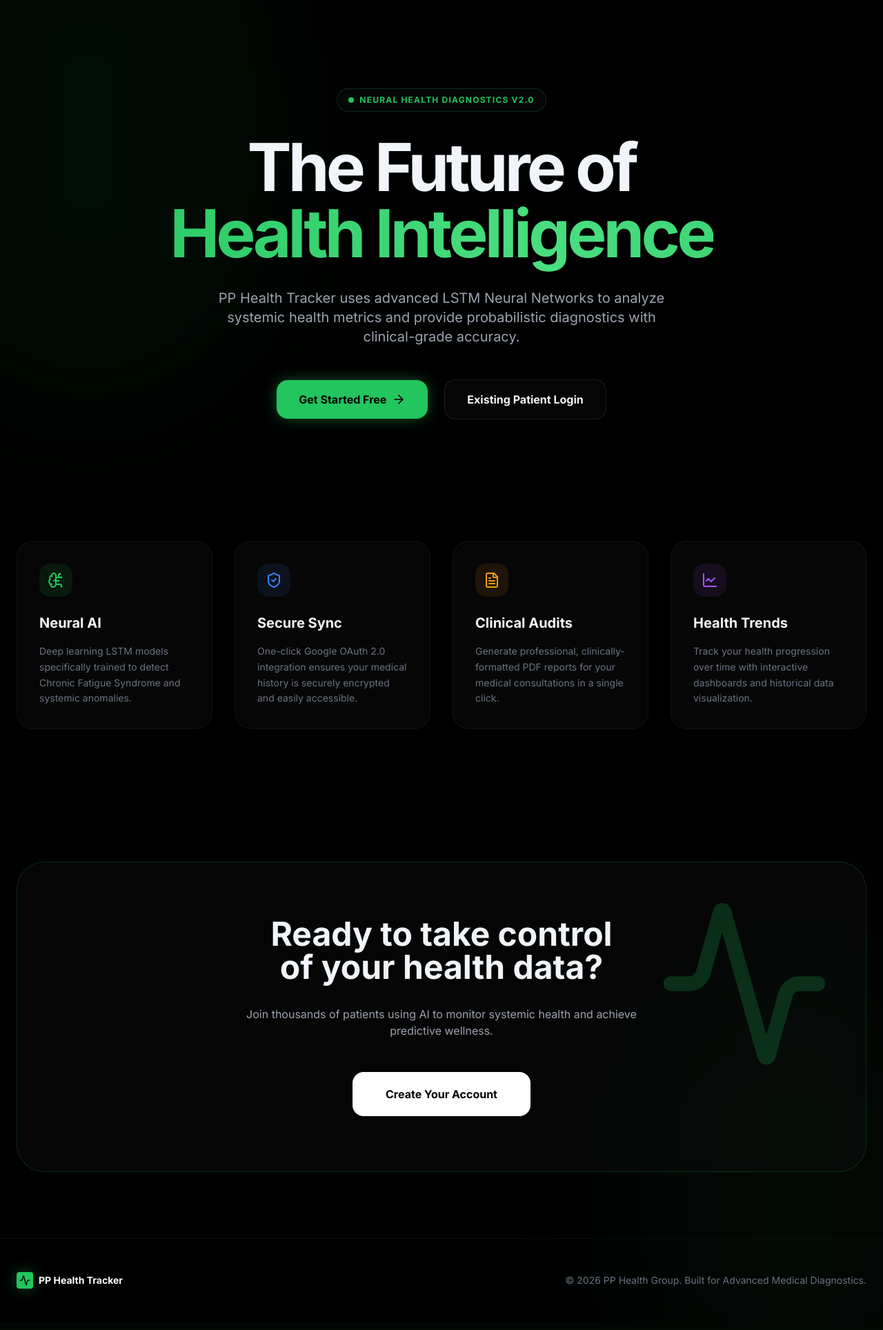
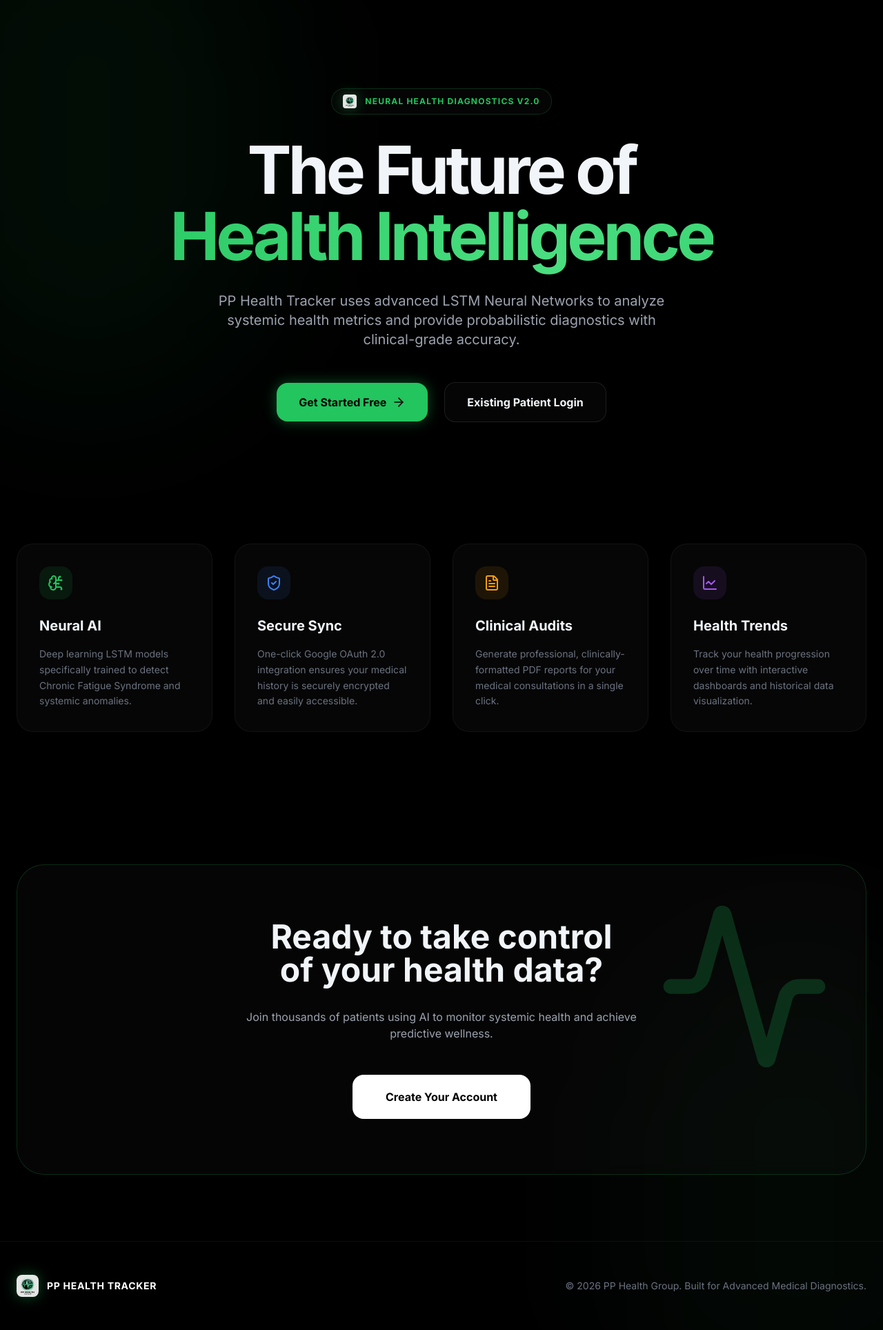
Before and after one commit to Whitedevil2004r27/PP-Health-Tracker, a Flask app: page / in a window 1280 px wide. Shown: the whole page at 69% size. Before the commit the page ends 1873 px from the top, so only its background shows below. Run offline with Flask 3, Linux system fonts and the light colour scheme; some libraries are stand-ins or nearby versions.

Commit message:
Final Branded Logo and UI consistency updates

```diff
--- a/templates/base.html
+++ b/templates/base.html
@@ -4,6 +4,10 @@
     <meta charset="UTF-8">
     <meta name="viewport" content="width=device-width, initial-scale=1.0">
     <title>PP Health Tracker</title>
+
+    <!-- Favicon -->
+    <link rel="icon" type="image/png" href="{{ url_for('static', filename='logo.png') }}">
+    <link rel="shortcut icon" type="image/png" href="{{ url_for('static', filename='logo.png') }}">
 
     <!-- Tailwind CSS -->
     <script src="https://cdn.tailwindcss.com"></script>
@@ -159,8 +163,8 @@
     {% if session.get('user_id') %}
     <aside id="sidebar" class="fixed left-0 top-0 h-screen w-20 hover:w-64 bg-dark border-r border-white/5 z-50 sidebar hidden md:flex flex-col items-center py-8 group transition-all duration-300">
         <div class="mb-12 flex items-center justify-center space-x-3 w-full px-6">
-            <div class="w-10 h-10 bg-gradient-to-br from-primary to-accent rounded-xl flex items-center justify-center shrink-0 shadow-neon">
-                <i data-lucide="activity" class="text-black w-6 h-6"></i>
+            <div class="w-10 h-10 rounded-xl flex items-center justify-center shrink-0 shadow-neon overflow-hidden">
+                <img src="{{ url_for('static', filename='logo.png') }}" alt="Logo" class="w-full h-full object-cover">
             </div>
             <span class="text-lg font-bold tracking-tight text-white opacity-0 group-hover:opacity-100 transition-opacity whitespace-nowrap">HealthTracker</span>
         </div>
--- a/templates/index.html
+++ b/templates/index.html
@@ -10,8 +10,10 @@
 
     <!-- Hero Section -->
     <section class="max-w-7xl mx-auto px-6 pt-32 pb-20 text-center relative">
-        <div class="inline-flex items-center space-x-2 px-4 py-2 rounded-full glass border-primary/20 mb-8 animate__animated animate__fadeInDown">
-            <span class="w-2 h-2 bg-primary rounded-full shadow-neon"></span>
+        <div class="inline-flex items-center space-x-3 px-4 py-2 rounded-full glass border-primary/20 mb-8 animate__animated animate__fadeInDown">
+            <div class="w-5 h-5 rounded shadow-neon overflow-hidden">
+                <img src="{{ url_for('static', filename='logo.png') }}" alt="Logo" class="w-full h-full object-cover">
+            </div>
             <span class="text-xs font-bold tracking-widest uppercase text-primary">Neural Health Diagnostics v2.0</span>
         </div>
 
@@ -94,14 +96,14 @@
 
     <!-- Footer Light -->
     <footer class="max-w-7xl mx-auto px-6 py-12 border-t border-white/5 flex flex-col md:flex-row justify-between items-center text-gray-500 text-sm">
-        <div class="flex items-center space-x-2 mb-4 md:mb-0">
-            <div class="w-6 h-6 bg-primary rounded shadow-neon flex items-center justify-center">
-                <i data-lucide="activity" class="w-4 h-4 text-black"></i>
+        <div class="flex items-center space-x-3 mb-4 md:mb-0">
+            <div class="w-8 h-8 rounded-lg shadow-neon overflow-hidden bg-primary/10">
+                <img src="{{ url_for('static', filename='logo.png') }}" alt="Logo" class="w-full h-full object-cover">
             </div>
-            <span class="font-bold text-white">PP Health Tracker</span>
+            <span class="font-bold text-white uppercase tracking-wider">PP Health Tracker</span>
         </div>
         <p>© 2026 PP Health Group. Built for Advanced Medical Diagnostics.</p>
-    </section>
+    </footer>
 </div>
 
 <style>
```
Also changed, not shown: static/logo.png (added).
